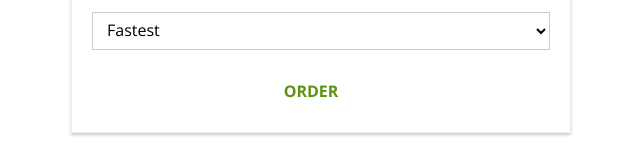
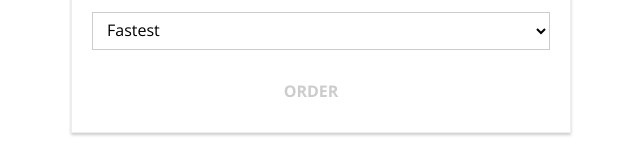
Before and after one commit to Ch-sriram/burger-builder, a React (Create React App) app: page /checkout/contact-data in a window 1280 px wide. Shown: the part 916-1066 px from the top of the page, without its empty margins (319-959 px from the left). Built offline with nearby package versions, Linux system fonts and the light colour scheme.

Commit message:
Handling Overall Form Validity

```diff
--- a/src/components/UI/Buttons/StyledButton.styled.jsx
+++ b/src/components/UI/Buttons/StyledButton.styled.jsx
@@ -12,8 +12,13 @@ export const StyledButton = styled.button`
   font-weight: bold;
   color: ${props => props.type.toLowerCase() === 'success' ? '#5C9210' : '#944317'};
 
-  &:first-of-type {
+  :first-of-type {
     margin-left: 0;
     padding-left: 0;
   }
+
+  :disabled {
+    color: #CCC;
+    cursor: not-allowed;
+  }
 `;
--- a/src/containers/Checkout/ContactData/ContactData.component.jsx
+++ b/src/containers/Checkout/ContactData/ContactData.component.jsx
@@ -113,8 +113,10 @@ class ContactData extends Component {
           ],
         },
         value: "",
+        valid: true,
       },
     },
+    formIsValid: false,
     loading: false,
   };
 
@@ -156,7 +158,7 @@ class ContactData extends Component {
   // RIGHT WAY FOR VALIDATION USING INTERPOLATION
   checkValidity = (value, rules) => {
     let isValid = true;
-    isValid = (rules.required) ? value.trim() !== "" && isValid : isValid;
+    isValid = rules.required ? value.trim() !== "" && isValid : isValid;
     isValid = rules.minLength ? value.length >= rules.minLength && isValid : isValid;
     isValid = rules.maxLength ? value.length <= rules.maxLength && isValid : isValid;
     return isValid;
@@ -169,7 +171,20 @@ class ContactData extends Component {
     formElementCopy.valid = this.checkValidity(formElementCopy.value, formElementCopy.validation);
     formElementCopy.touched = true;
     orderForm[inputIdentifier] = formElementCopy;
-    this.setState({ orderForm });
+
+    let formIsValid = true;
+    for (let inputID in orderForm) {
+      // using interpolation
+      // formIsValid = orderForm[inputID].valid && formIsValid;
+
+      // using conditional checking
+      if (!orderForm[inputID].valid) {
+        formIsValid = false;
+        break;
+      }
+    }
+
+    this.setState({ orderForm, formIsValid });
   };
 
   render() {
@@ -194,7 +209,7 @@ class ContactData extends Component {
             changed={(event) => this.inputChangedHandler(event, formElement.id)}
           />
         ))}
-        <Button type="success">ORDER</Button>
+        <Button type="success" disabled={!this.state.formIsValid}>ORDER</Button>
       </form>
     );
 
```
Also changed, not shown: 1 other file (tests, documents, lock files or other folders).
